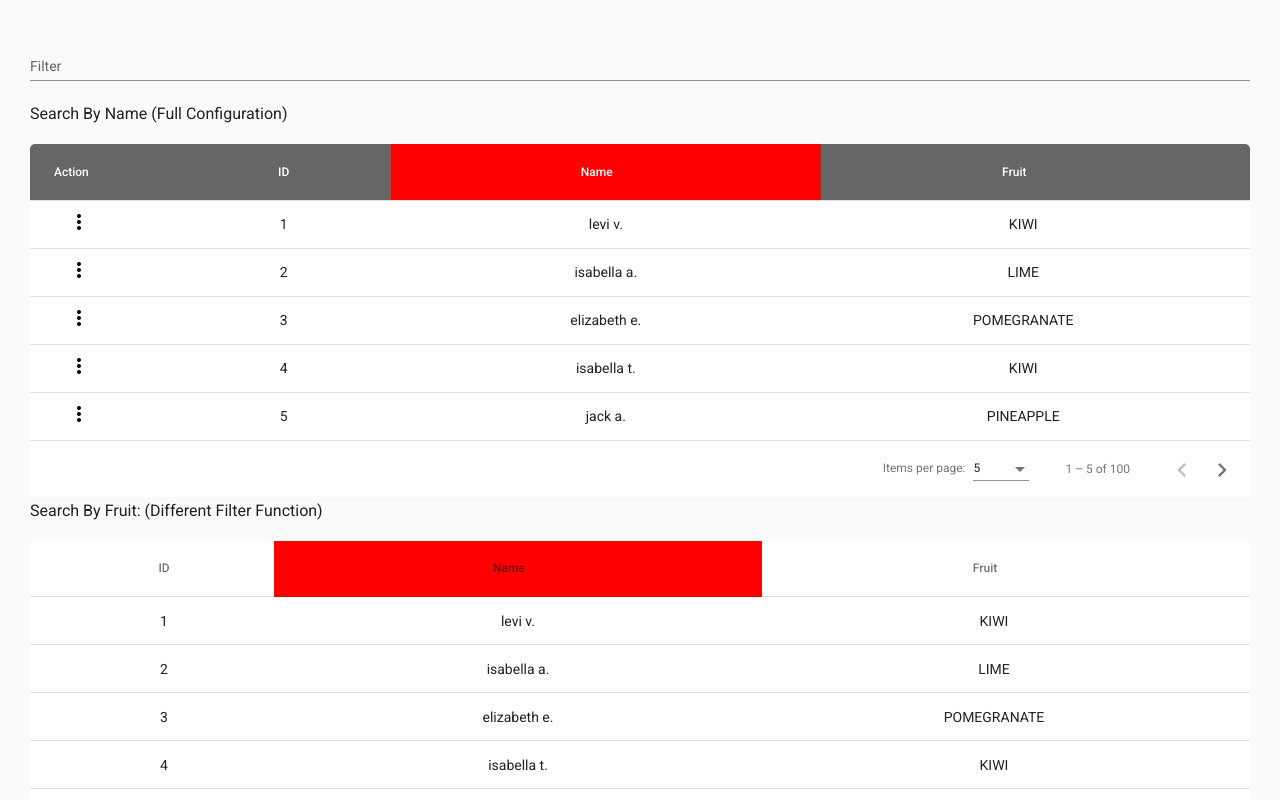
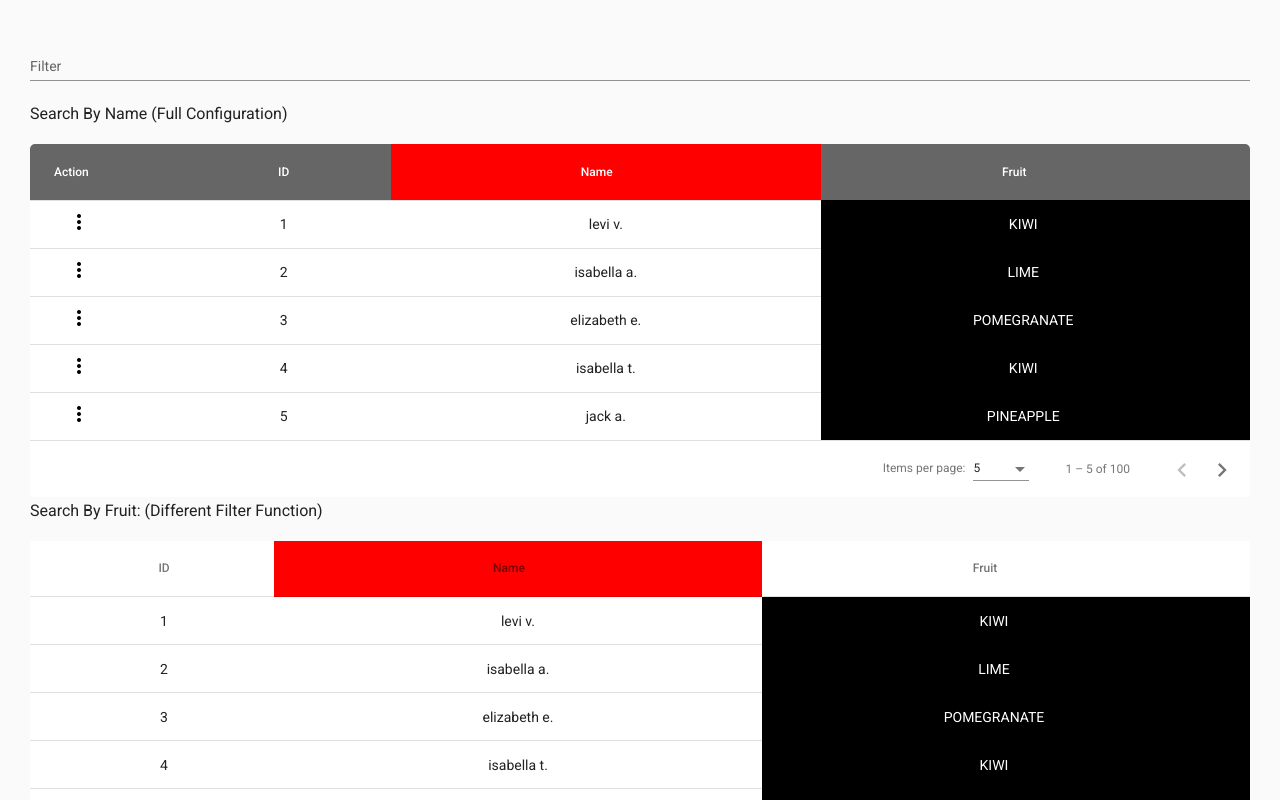
Before and after one commit to aamir12/Angular-Material-Table-Configurable, an Angular app: page / in a window 1280 px wide. Shown: the top 800 px of the page. Built offline with nearby package versions, Linux system fonts and the light colour scheme.

Commit message:
data-style

```diff
--- a/src/app/mat-table-list/mat-table-list.component.html
+++ b/src/app/mat-table-list/mat-table-list.component.html
@@ -37,7 +37,7 @@
         *matHeaderCellDef
         mat-sort-header
         [disabled]="col.disableSorting"
-        [ngStyle]="col.style ? col.style : {}"
+        [ngStyle]="col.headerStyle ? col.headerStyle : {}"
         [ngClass]="col.classes ? col.classes : []"
       >
         {{ col.displayName }}
@@ -46,6 +46,7 @@
         mat-cell
         *matCellDef="let row"
         [ngClass]="col.classes ? col.classes : []"
+        [ngStyle]="col.dataStyle ? col.dataStyle : {}"
       >
         {{ col.transForm ? col.transForm(row[col.name]) : row[col.name] }}
       </td>
--- a/src/app/model.ts
+++ b/src/app/model.ts
@@ -13,7 +13,8 @@ export interface IColumn {
   name: string;
   disableSorting?: boolean;
   displayName: string;
-  style?: Style;
+  headerStyle?: Style;
+  dataStyle?: Style;
   transForm?: (value: string) => string;
   classes?: string[];
 }
--- a/src/app/table-overview-example.ts
+++ b/src/app/table-overview-example.ts
@@ -24,14 +24,14 @@ export class TableOverviewExample {
       name: 'id',
       disableSorting: true,
       displayName: 'ID',
-      style: { width: '10%' },
+      headerStyle: { width: '10%' },
       classes: ['text-center'],
     },
     {
       name: 'name',
       disableSorting: false,
       displayName: 'Name',
-      style: { width: '20%', backgroundColor: '#ff0000' },
+      headerStyle: { width: '20%', backgroundColor: '#ff0000' },
       transForm: (value: string) => {
         return value.toLowerCase();
       },
@@ -41,7 +41,8 @@ export class TableOverviewExample {
       name: 'fruit',
       disableSorting: false,
       displayName: 'Fruit',
-      style: { width: '20%' },
+      headerStyle: { width: '20%' },
+      dataStyle: { background: '#000', color: '#fff' },
       transForm: (value: string) => value.toUpperCase(),
       classes: ['text-center'],
     },
```
